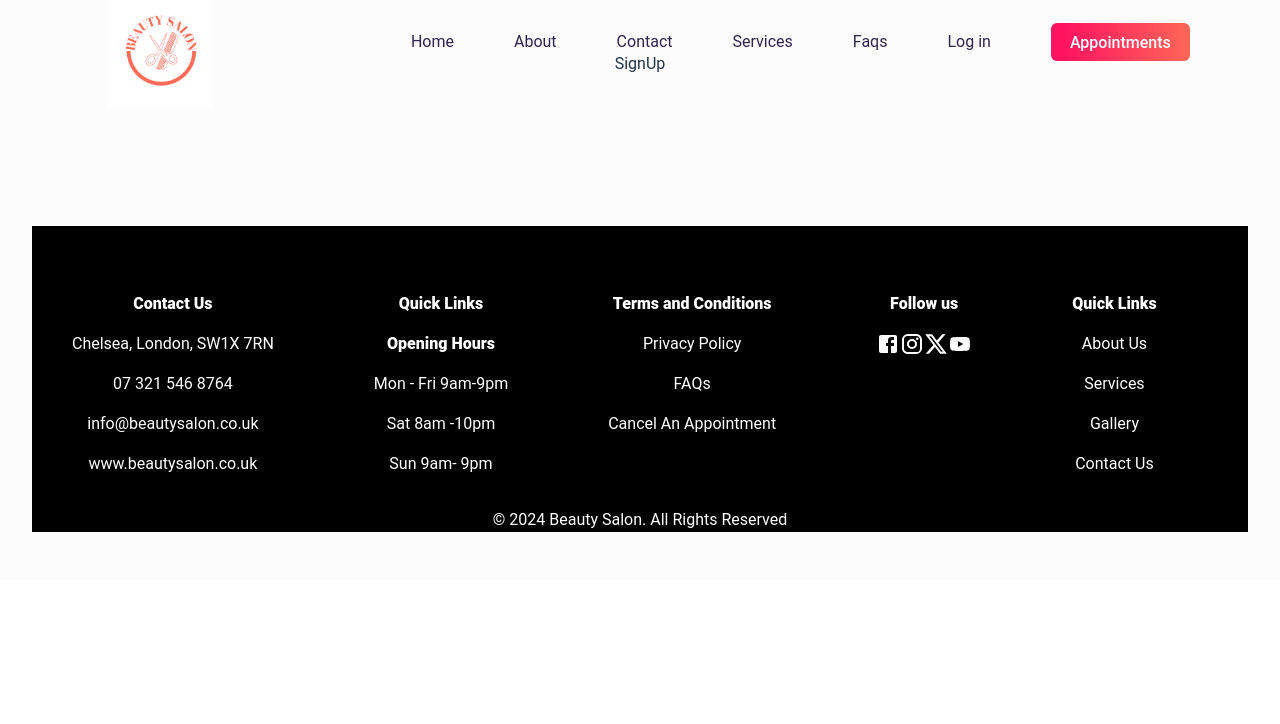
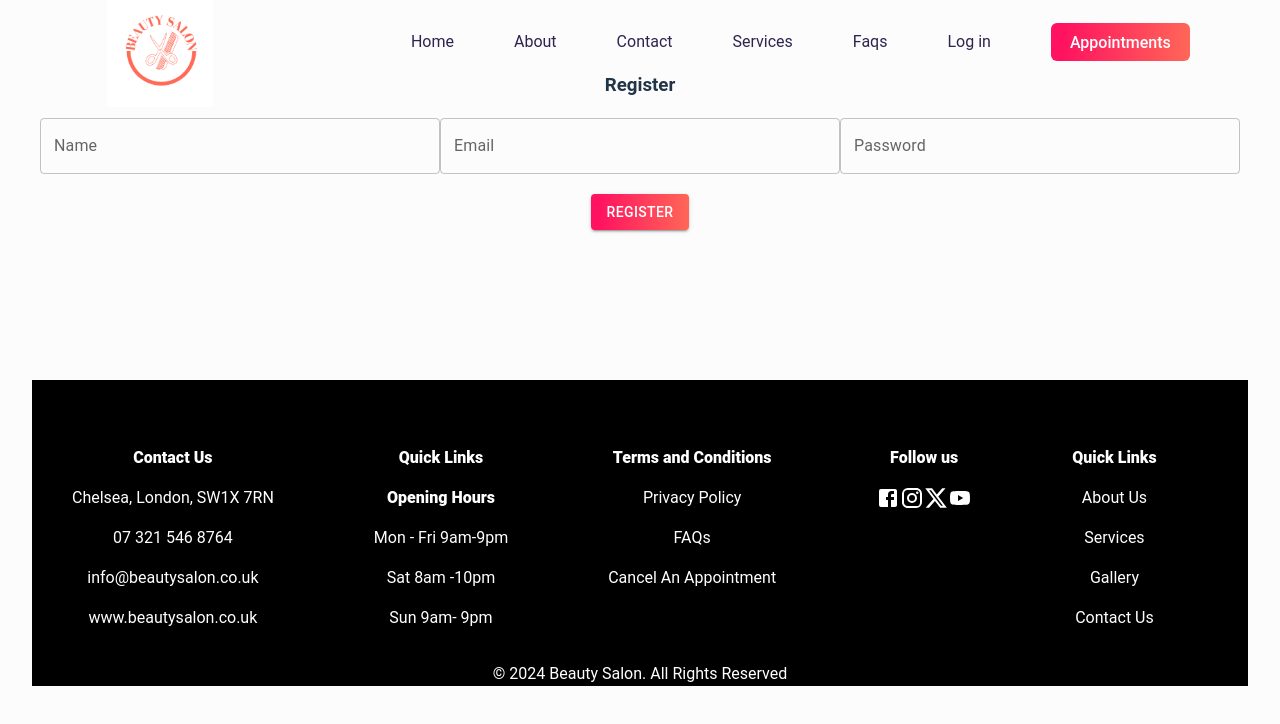
Before and after one commit to okayodele1/Streamline-booking-system, a React (Vite) app in the folder frontend/: page /signup in a window 1280 px wide. Shown: the top 724 px of the page. Built offline with nearby package versions, Linux system fonts and the light colour scheme.

Commit message:
SignUp Page and Functionality added

```diff
--- a/frontend/src/pages/SignUp.jsx
+++ b/frontend/src/pages/SignUp.jsx
@@ -1,7 +1,76 @@
+import { useState } from "react";
+import TextField from "@mui/material/TextField";
+import Button from "@mui/material/Button";
+import axios from "axios";
+import "./SignUp.css";
+
 function SignUp() {
+  const [username, setUsername] = useState("");
+  const [email, setEmail] = useState("");
+  const [password, setPassword] = useState("");
+  const [error, setError] = useState("");
+
+  const handleRegister = async () => {
+
+    if (!username || !email || !password) {
+      setError("Please fill in all fields.");
+      return;
+    }
+
+    const emailRegex = /^[^\s@]+@[^\s@]+\.[^\s@]+$/;
+    if (!emailRegex.test(email)) {
+      setError("Please enter a valid email address.");
+      return;
+    }
+
+    try {
+      const response = await axios.post("http://localhost:8800/api/auth/register", {
+        username,
+        email,
+        password,
+      });
+      console.log("Registration successful:", response.data);
+      alert("Registration successful");
+    } catch (error) {
+      console.error("Error registering:", error);
+      alert("Failed to register. Please try again later.");
+    }
+  };
+
   return (
-    <div>SignUp</div>
-  )
+    <div className="sign-up-container">
+      <h3 className="modal-header">Register</h3>
+      <TextField
+        style={{ marginBottom: 20, width: 400 }}
+        fullWidth
+        label="Name"
+        variant="outlined"
+        value={username}
+        onChange={(e) => setUsername(e.target.value)}
+      />
+      <TextField
+        style={{ marginBottom: 20, width: 400 }}
+        fullWidth
+        label="Email"
+        variant="outlined"
+        value={email}
+        onChange={(e) => setEmail(e.target.value)}
+      />
+      <TextField
+        style={{ marginBottom: 20, width: 400 }}
+        fullWidth
+        label="Password"
+        variant="outlined"
+        type="password"
+        value={password}
+        onChange={(e) => setPassword(e.target.value)}
+      />
+      {error && <p style={{ color: "red" }}>{error}</p>}
+      <Button className="register-button" onClick={handleRegister} variant="contained">
+        Register
+      </Button>
+    </div>
+  );
 }
 
-export default SignUp
+export default SignUp;
```
